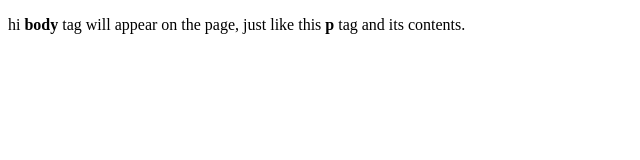
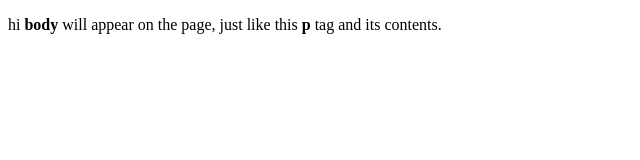
Before and after one commit to sajitkumar/ansible1, a plain HTML site: page index.html in a window 1280 px wide. Shown: the full height of the page, 0-640 px from the left. Drawn offline with Linux system fonts and the light colour scheme.

Commit message:
Update index.html

```diff
--- a/index.html
+++ b/index.html
@@ -4,6 +4,6 @@
     <title>welcome</title>
   </head>
   <body>
-    <p> hi <strong>body</strong> tag will appear on the page, just like this <strong>p</strong> tag and its contents.</p>
+    <p> hi <strong>body</strong>  will appear on the page, just like this <strong>p</strong> tag and its contents.</p>
   </body>
 </html>
```
